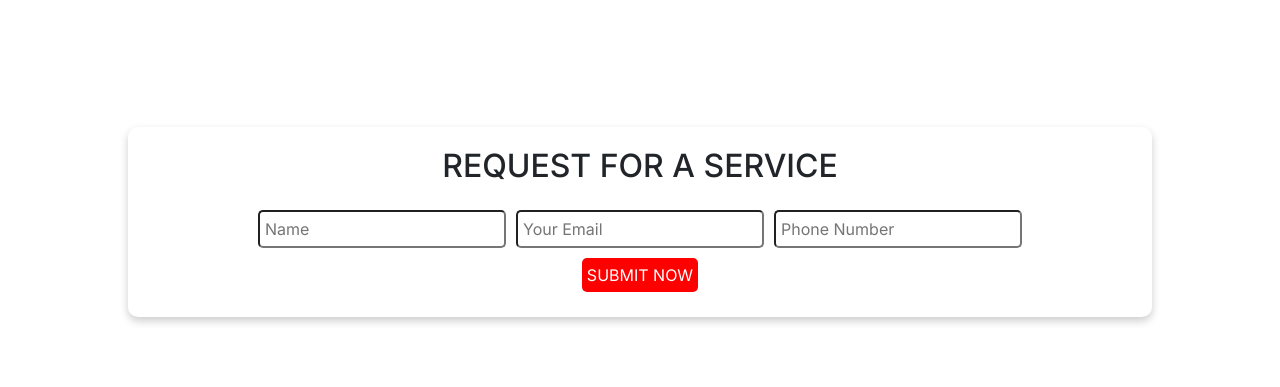
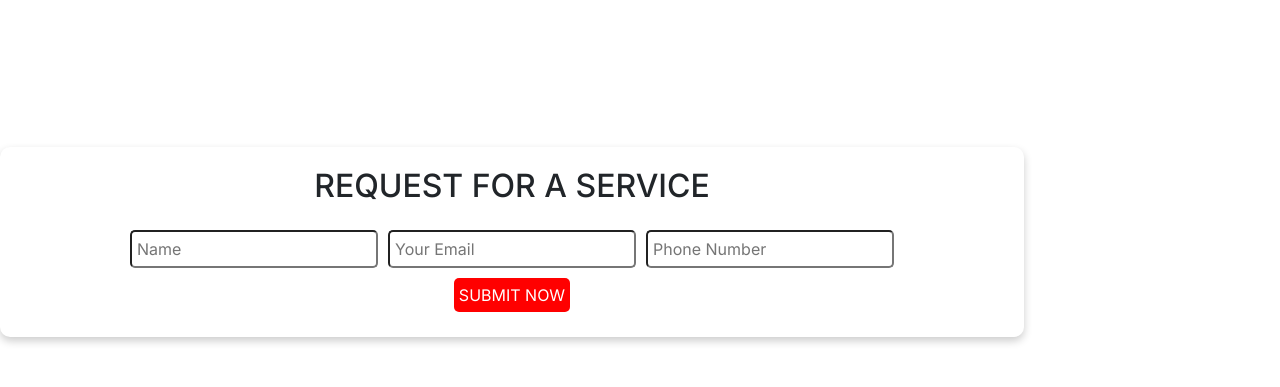
Before and after one commit to Aalia-Fathima/Xzect-task-8-repo, a Next.js app: page / in a window 1280 px wide. Shown: the part 960-1347 px from the top of the page. Built offline with nearby package versions, Linux system fonts and the light colour scheme.

Commit message:
Update page.module.css

```diff
--- a/app/page.module.css
+++ b/app/page.module.css
@@ -333,11 +333,11 @@
   cursor: pointer;
 }
 .formoverlays {
-  position: relative;
+/*   position: relative; */
   bottom: 20px;
   left: 50%;
   width: 80%;
-  transform: translateX(-50%);
+/*   transform: translateX(-50%); */
   padding-bottom: 20px !important;
   padding-top: 20px !important;
   background-color: white;
```
